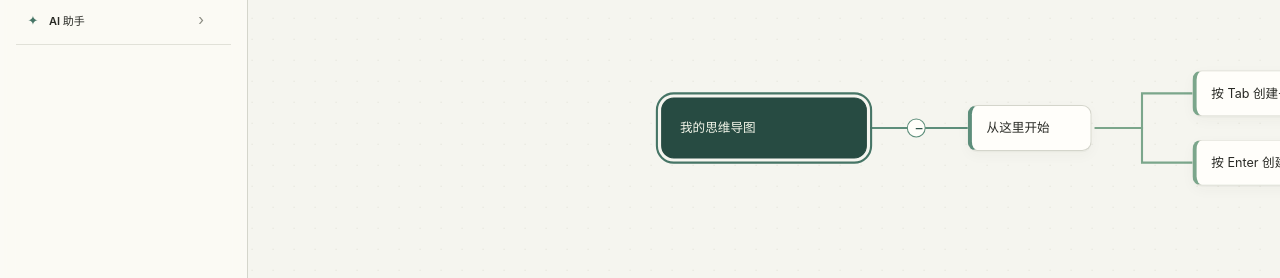
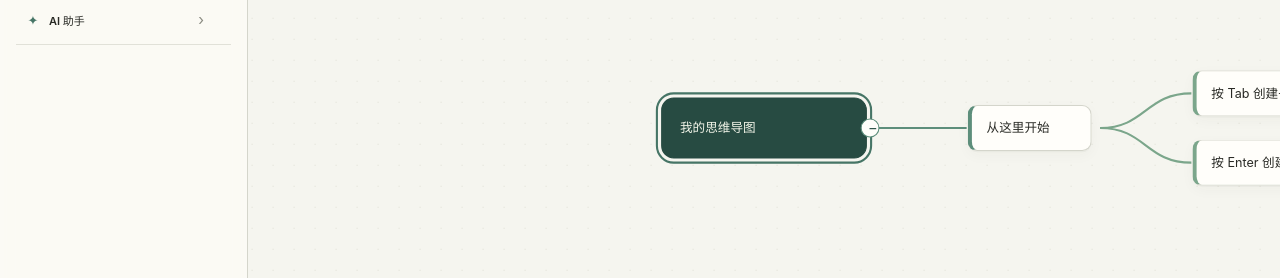
Before and after one commit to BCY-Git/YCBMindTree, a React (Vite) app: page / in a window 1280 px wide. Both pictures are taken after a click on the button "前往中心主题". Shown: the part 288-566 px from the top of the page. Built offline with nearby package versions, Linux system fonts and the light colour scheme.

Commit message:
fix(canvas): restore curved tree branches

```diff
--- a/src/editor/MindMapCanvas.tsx
+++ b/src/editor/MindMapCanvas.tsx
@@ -39,7 +39,7 @@ import { ContextMenu, type ContextMenuPosition } from './ContextMenu'
 import { CommandPalette } from './CommandPalette'
 import { NodeSearchDialog } from './NodeSearchDialog'
 import { getTheme } from '../domain/themes'
-import { getTreeBranchGeometry } from './tree-edge'
+import { getTreeEdgeAnchors } from './tree-edge'
 import { retainDraggingNodePosition } from './drag-state'
 import { resolveRegularTreeDragIntent, type TreeDropIntent } from './drag-intent'
 import type { MindNode as DomainMindNode } from '../domain/document.types'
@@ -47,10 +47,8 @@ import { loadTags, type Tag } from '../domain/tag-library'
 import { hasActiveFilter, useNodeFilterStore } from './filter-store'
 import { saveNodeAttachment } from '../persistence/database'
 import { relationDraftGeometry, relationTopicPositionAt } from './relation-draft'
-import { TreeBranchEdge } from './TreeBranchEdge'
 
 const nodeTypes = { mindNode: MindNode }
-const edgeTypes = { treeBranch: TreeBranchEdge }
 // 自由主题接近节点卡片或树枝时即可吸附；离开时使用更大阈值，避免临界位置来回闪烁。
 const FREE_TOPIC_ATTACH_ENTER_DISTANCE = 116
 const FREE_TOPIC_ATTACH_RETAIN_DISTANCE = 164
@@ -215,9 +213,6 @@ export function MindMapCanvas() {
     }
     const baseNodes: Node<MindNodeData>[] = placed.map((item) => {
       const mindNode = document.nodes[item.id]
-      const visibleChildren = mindNode.childIds.map((childId) => positionedById.get(childId)).filter((child): child is NonNullable<typeof child> => Boolean(child))
-      const firstRightChild = visibleChildren.find((child) => child.x + child.width / 2 >= item.x + item.width / 2)
-      const branchGeometry = visibleChildren.length ? getTreeBranchGeometry(item, firstRightChild ?? visibleChildren[0], visibleChildren) : null
       const depth = depthOf(item.id)
       const matched = matchesFilter(mindNode)
       matchedById.set(item.id, matched)
@@ -244,8 +239,6 @@ export function MindMapCanvas() {
           hasChildren: mindNode.childIds.length > 0,
           collapsed: mindNode.collapsed,
           hiddenDescendantCount: countDescendants(item.id),
-          branchJunctionOffset: branchGeometry?.junctionOffset ?? document.layout.levelGap / 2,
-          branchJunctionSide: branchGeometry?.direction ?? 'right',
           accentColor: theme.palette[Math.max(0, depth - 1) % theme.palette.length],
           isRelationSource: relationSourceIds.includes(item.id),
           layoutHeight: item.height,
@@ -257,17 +250,15 @@ export function MindMapCanvas() {
     const treeEdges: Edge[] = placed.flatMap((item) => {
       const mindNode = document.nodes[item.id]
       const parent = mindNode.parentId ? positionedById.get(mindNode.parentId) : undefined
-      const siblings = parent ? document.nodes[parent.id].childIds.map((childId) => positionedById.get(childId)).filter((child): child is NonNullable<typeof child> => Boolean(child)) : []
-      const geometry = parent ? getTreeBranchGeometry(parent, item, siblings) : undefined
+      const anchors = parent ? getTreeEdgeAnchors(parent, item) : undefined
       return mindNode.parentId && visibleIds.has(mindNode.parentId)
         ? [{
             id: `${mindNode.parentId}-${item.id}`,
             source: mindNode.parentId,
             target: item.id,
-            sourceHandle: geometry?.sourceHandle,
-            targetHandle: geometry?.targetHandle,
-            type: 'treeBranch',
-            data: { junctionX: geometry?.junctionX },
+            sourceHandle: anchors?.sourceHandle,
+            targetHandle: anchors?.targetHandle,
+            type: 'default',
             reconnectable: false,
             style: {
               stroke: mindNode.parentId === freeTopicAttachmentParentId || (dropIntent?.kind === 'sibling' && mindNode.parentId === dropIntent.parentId) ? '#38b7f0' : (theme.palette[Math.max(0, depthOf(item.id) - 1) % theme.palette.length] ?? theme.branch),
@@ -743,7 +734,6 @@ export function MindMapCanvas() {
         nodes={flowNodes}
         edges={edges}
         nodeTypes={nodeTypes}
-        edgeTypes={edgeTypes}
         onNodesChange={onNodesChange}
         onInit={setFlowInstance}
         onNodeClick={onNodeClick}
--- a/src/editor/MindNode.tsx
+++ b/src/editor/MindNode.tsx
@@ -28,8 +28,6 @@ export type MindNodeData = {
   hasChildren: boolean
   collapsed: boolean
   hiddenDescendantCount: number
-  branchJunctionOffset: number
-  branchJunctionSide: 'left' | 'right'
   accentColor: string
   isRelationSource: boolean
   /** 布局层分配给当前卡片的高度；编辑框以它为最低高度，避免进入编辑后裁掉原有多行内容。 */
@@ -188,10 +186,8 @@ export const MindNode = memo(function MindNode({ id, data, selected }: NodeProps
       <Handle id="relation-target-right" type="target" position={Position.Right} className="node-handle node-handle--relation" style={{ top: '28%' }} isConnectable />
       {node.hasChildren && (
         <button
-          className={`collapse-toggle ${node.collapsed ? 'is-collapsed' : ''} ${node.branchJunctionSide === 'left' ? 'is-left' : ''}`}
-          style={node.collapsed ? undefined : node.branchJunctionSide === 'right'
-            ? { right: `-${node.branchJunctionOffset + 9}px` }
-            : { left: `-${node.branchJunctionOffset + 9}px`, right: 'auto' }}
+          className={`collapse-toggle ${node.collapsed ? 'is-collapsed' : ''}`}
+          style={node.collapsed ? undefined : { right: '-13px' }}
           onClick={(event) => { event.stopPropagation(); dispatch({ type: 'TOGGLE_COLLAPSE', nodeId: id }) }}
           aria-label={node.collapsed ? `展开节点，包含 ${node.hiddenDescendantCount} 个隐藏分支` : '折叠节点'}
         >
@@ -271,8 +267,8 @@ export const MindNode = memo(function MindNode({ id, data, selected }: NodeProps
         type="source"
         position={Position.Right}
         className="node-handle node-handle--source"
-        // 树枝从卡片边缘起步；折叠按钮和展开交叉点只是覆盖层，不能再改变路径锚点。
-        style={{ top: '50%', transform: 'translate(50%, -50%)' }}
+        // 原生贝塞尔树枝的起点外移 4px；展开按钮覆盖该交汇锚点，但不改变曲线路径。
+        style={{ top: '50%', right: node.hasChildren ? '-4px' : undefined, transform: 'translate(50%, -50%)' }}
         isConnectable={false}
       />
       <Handle id="relation-source-left" type="source" position={Position.Left} className="node-handle node-handle--relation" style={{ top: '28%' }} isConnectable={false} />
--- a/src/editor/TreeBranchEdge.tsx
+++ /dev/null
@@ -1,9 +0,0 @@
-import { BaseEdge, type EdgeProps } from '@xyflow/react'
-import { getTreeBranchPath } from './tree-edge'
-
-export type TreeBranchEdgeData = { junctionX: number }
-
-export function TreeBranchEdge({ id, sourceX, sourceY, targetX, targetY, data, style }: EdgeProps) {
-  const junctionX = (data as TreeBranchEdgeData | undefined)?.junctionX ?? (sourceX + targetX) / 2
-  return <BaseEdge id={id} path={getTreeBranchPath({ sourceX, sourceY, junctionX, targetX, targetY })} style={{ ...style, strokeLinecap: 'square', strokeLinejoin: 'miter' }} interactionWidth={12} />
-}
--- a/src/editor/tree-edge.ts
+++ b/src/editor/tree-edge.ts
@@ -17,12 +17,6 @@ export type TreeEdgeAnchors = {
   targetHandle: 'target-left' | 'target-right'
 }
 
-export type TreeBranchGeometry = TreeEdgeAnchors & {
-  direction: 'left' | 'right'
-  junctionX: number
-  junctionOffset: number
-}
-
 export function getTreeEdgeAnchors(parent: PositionedNode, child: PositionedNode): TreeEdgeAnchors {
   const parentCenterX = parent.x + parent.width / 2
   const childCenterX = child.x + child.width / 2
@@ -30,30 +24,3 @@ export function getTreeEdgeAnchors(parent: PositionedNode, child: PositionedNode
     ? { sourceHandle: 'source-left', targetHandle: 'target-right' }
     : { sourceHandle: 'source-right', targetHandle: 'target-left' }
 }
-
-/**
- * 为同一父节点同一侧的所有子节点计算共享交叉点。
- * 交叉点位于父节点边缘和最近子节点边缘的中间；因此即使单个子节点被横向拖动，
- * 兄弟分支仍共享一根稳定的纵向主干，不会重新退化成扇形尖点。
- */
-export function getTreeBranchGeometry(parent: PositionedNode, child: PositionedNode, siblings: PositionedNode[]): TreeBranchGeometry {
-  const anchors = getTreeEdgeAnchors(parent, child)
-  const direction = anchors.sourceHandle === 'source-right' ? 'right' : 'left'
-  const sameSide = siblings.filter((sibling) => getTreeEdgeAnchors(parent, sibling).sourceHandle === anchors.sourceHandle)
-  const sourceEdgeX = direction === 'right' ? parent.x + parent.width : parent.x
-  const nearestTargetX = direction === 'right'
-    ? Math.min(...sameSide.map((sibling) => sibling.x))
-    : Math.max(...sameSide.map((sibling) => sibling.x + sibling.width))
-  const junctionX = (sourceEdgeX + nearestTargetX) / 2
-  return { ...anchors, direction, junctionX, junctionOffset: Math.abs(junctionX - sourceEdgeX) }
-}
-
-export function getTreeBranchPath({ sourceX, sourceY, junctionX, targetX, targetY }: {
-  sourceX: number
-  sourceY: number
-  junctionX: number
-  targetX: number
-  targetY: number
-}) {
-  return `M ${sourceX} ${sourceY} H ${junctionX} V ${targetY} H ${targetX}`
-}
```
Also changed, not shown: src/styles.css, 2 other files (tests, documents, lock files or other folders).
